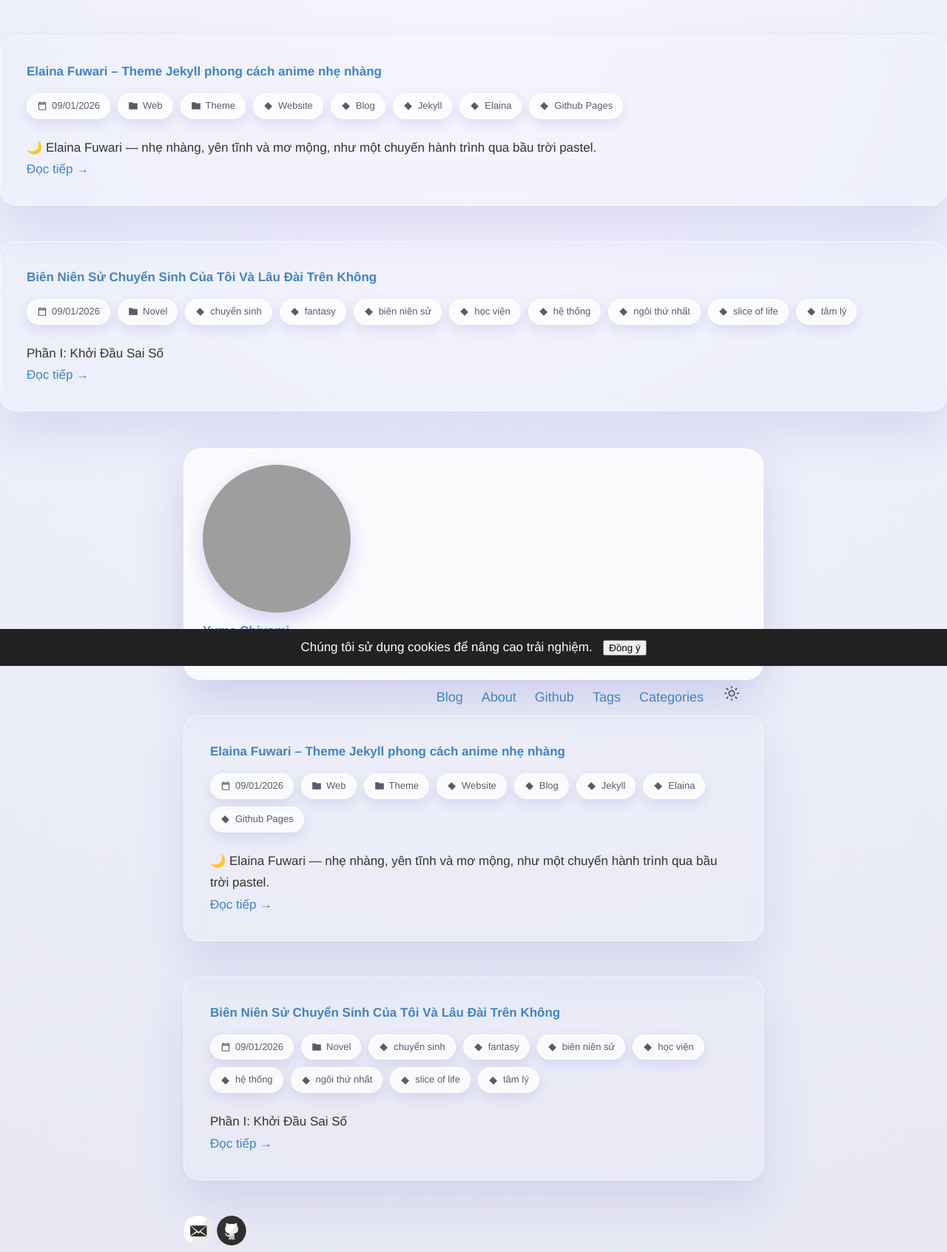
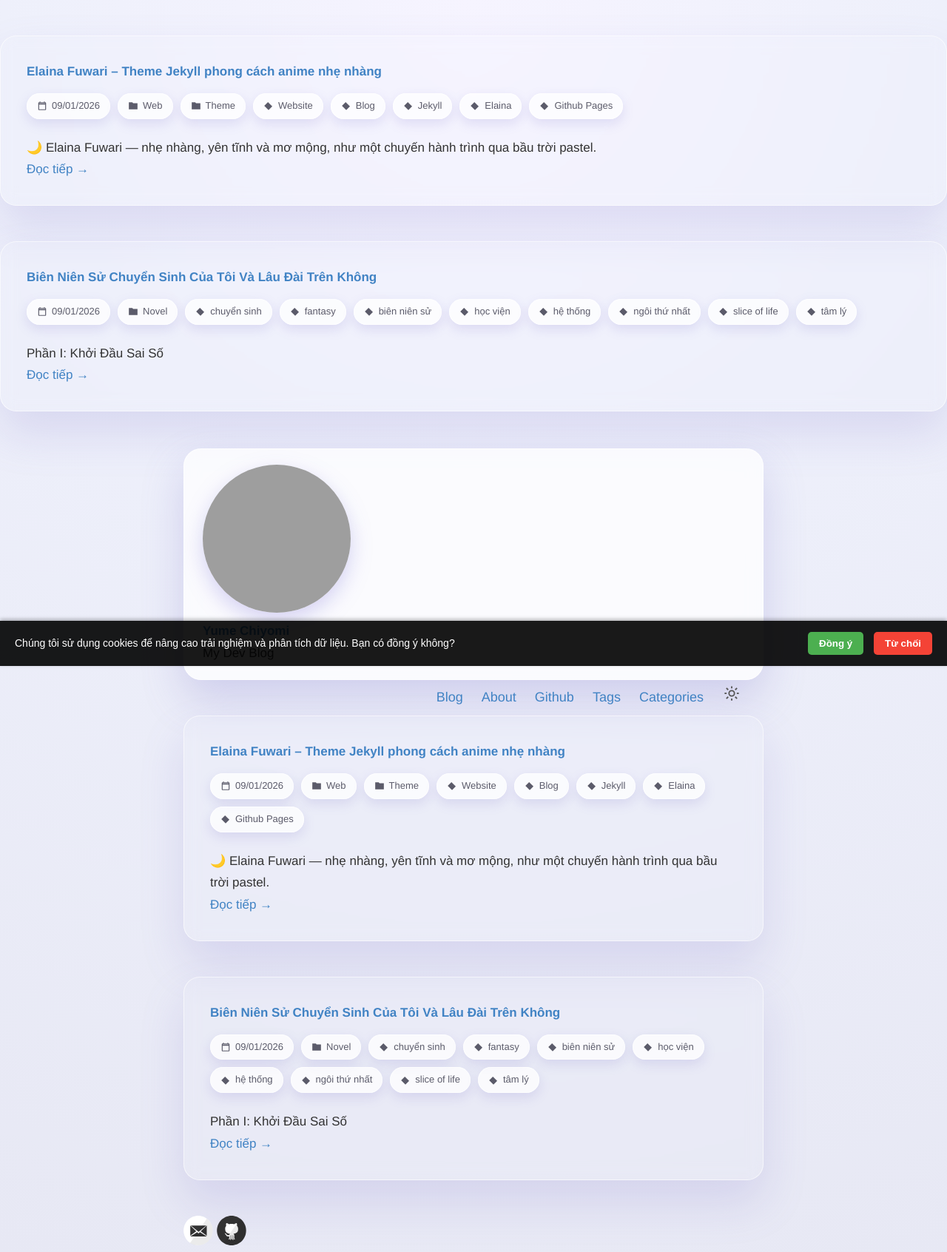
Before and after one commit to yumechiyomi/yumechiyomi.github.io, a Jekyll site: the page built from index.html, in a window 1280 px wide. Shown: the whole page at 74% size. Built offline with Jekyll 4.4.1, drawn with Linux system fonts in a browser that asks for light colours; grey boxes are pictures that could not be loaded.

Commit message:
Update cookie-banner.html

```diff
--- a/_includes/cookie-banner.html
+++ b/_includes/cookie-banner.html
@@ -1,14 +1,62 @@
-<div id="cookie-banner" style="position:fixed;bottom:0;width:100%;background:#222;color:#fff;padding:10px;text-align:center;z-index:1000;">
-  Chúng tôi sử dụng cookies để nâng cao trải nghiệm.
-  <button id="accept-cookies" style="margin-left:10px;">Đồng ý</button>
+<style>
+  #cookie-banner {
+    position: fixed;
+    bottom: 0;
+    left: 0;
+    width: 100%;
+    background: rgba(0,0,0,0.9);
+    color: #fff;
+    padding: 15px 20px;
+    font-family: Arial, sans-serif;
+    font-size: 14px;
+    display: flex;
+    flex-wrap: wrap;
+    justify-content: space-between;
+    align-items: center;
+    z-index: 9999;
+    box-shadow: 0 -2px 5px rgba(0,0,0,0.3);
+  }
+  #cookie-banner p {
+    margin: 0;
+    flex: 1 1 300px;
+  }
+  #cookie-banner button {
+    margin-left: 10px;
+    padding: 8px 15px;
+    border: none;
+    border-radius: 5px;
+    cursor: pointer;
+    font-weight: bold;
+    transition: all 0.2s;
+  }
+  #accept-cookies {
+    background-color: #4CAF50;
+    color: #fff;
+  }
+  #accept-cookies:hover { background-color: #45a049; }
+
+  #reject-cookies {
+    background-color: #f44336;
+    color: #fff;
+  }
+  #reject-cookies:hover { background-color: #d73833; }
+
+  @media(max-width: 500px){
+    #cookie-banner { flex-direction: column; text-align: center; }
+    #cookie-banner button { margin: 10px 5px 0 5px; }
+  }
+</style>
+
+<div id="cookie-banner">
+  <p>Chúng tôi sử dụng cookies để nâng cao trải nghiệm và phân tích dữ liệu. Bạn có đồng ý không?</p>
+  <div>
+    <button id="accept-cookies">Đồng ý</button>
+    <button id="reject-cookies">Từ chối</button>
+  </div>
 </div>
 
 <script>
-  document.getElementById('accept-cookies').onclick = function() {
-    localStorage.setItem('cookies_accepted', 'true');
-    document.getElementById('cookie-banner').style.display = 'none';
-
-    // Kích hoạt GA4 sau khi đồng ý
+  function loadGA() {
     var script = document.createElement('script');
     script.src = "https://www.googletagmanager.com/gtag/js?id={{ site.google_analytics }}";
     script.async = true;
@@ -18,10 +66,30 @@
     function gtag(){dataLayer.push(arguments);}
     gtag('js', new Date());
     gtag('config', '{{ site.google_analytics }}');
+  }
+
+  // Kiểm tra trạng thái
+  if(localStorage.getItem('cookies_accepted') === 'true'){
+    document.getElementById('cookie-banner').style.display = 'none';
+    loadGA();
+  }
+  if(localStorage.getItem('cookies_rejected') === 'true'){
+    document.getElementById('cookie-banner').style.display = 'none';
+  }
+
+  // Đồng ý cookie
+  document.getElementById('accept-cookies').onclick = function() {
+    localStorage.setItem('cookies_accepted', 'true');
+    localStorage.removeItem('cookies_rejected');
+    document.getElementById('cookie-banner').style.display = 'none';
+    loadGA();
   };
 
-  // Kiểm tra nếu đã đồng ý
-  if(localStorage.getItem('cookies_accepted') === 'true'){
+  // Từ chối cookie
+  document.getElementById('reject-cookies').onclick = function() {
+    localStorage.setItem('cookies_rejected', 'true');
+    localStorage.removeItem('cookies_accepted');
     document.getElementById('cookie-banner').style.display = 'none';
-  }
+    // GA không load
+  };
 </script>
```
